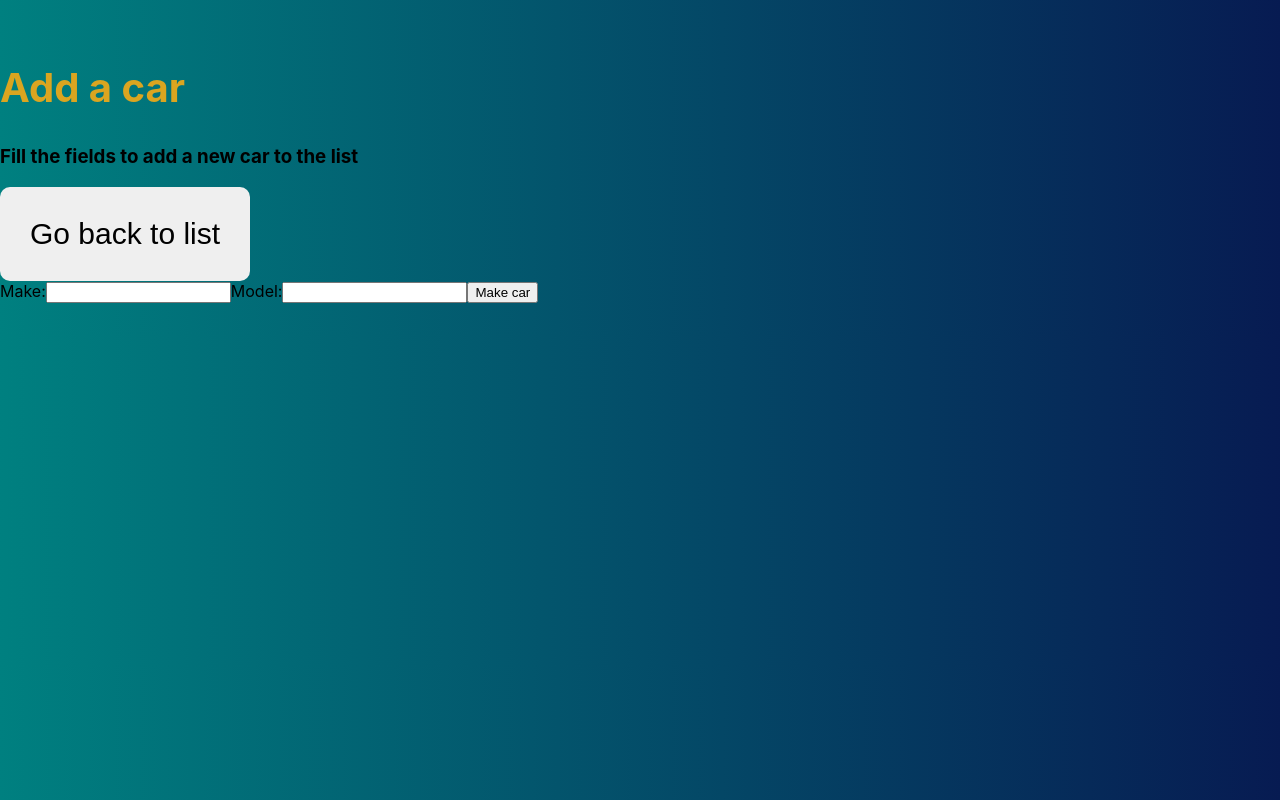
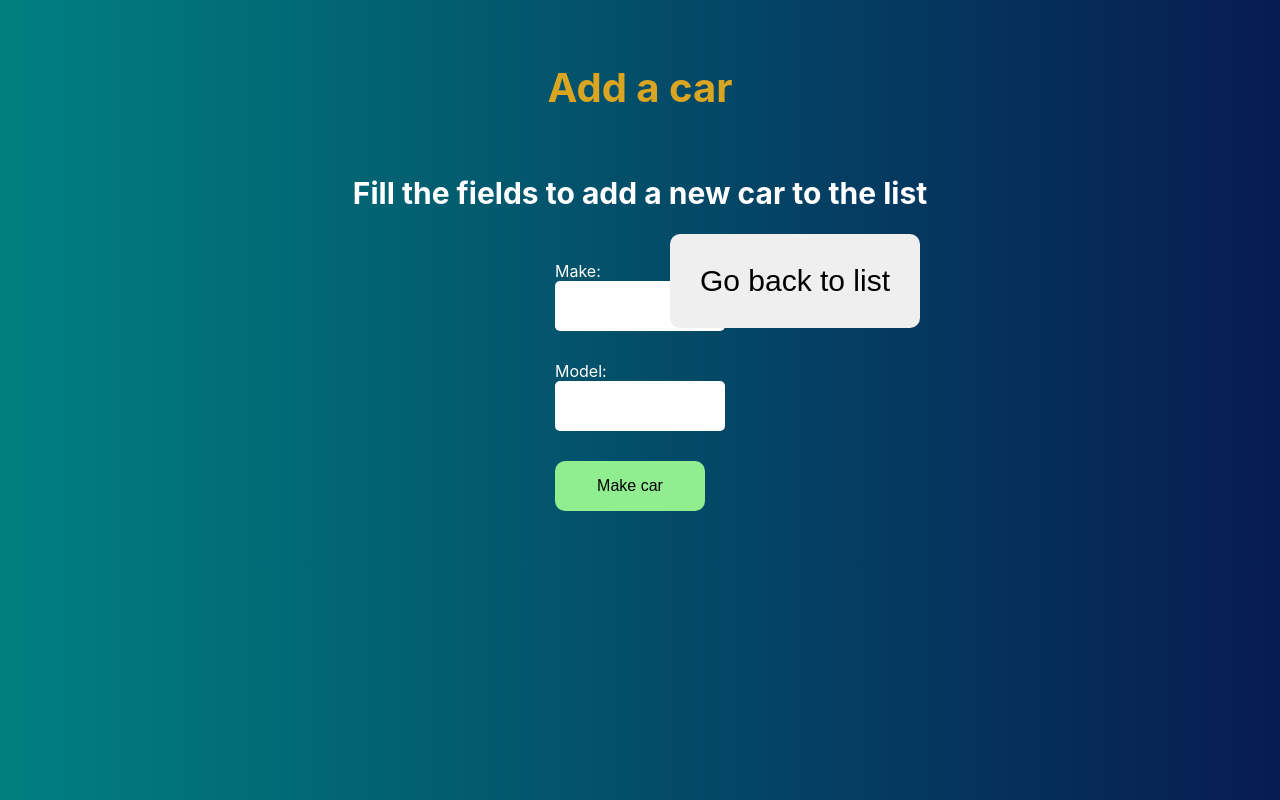
Before and after one commit to neven3/mono-structuring, a React (Create React App) app: page /add in a window 1280 px wide. Built offline with nearby package versions, Linux system fonts and the light colour scheme.

Commit message:
Debug pagination and add search

```diff
--- a/src/Components/AddCardForm/index.jsx
+++ b/src/Components/AddCardForm/index.jsx
@@ -1,6 +1,7 @@
 import React from 'react';
 import { useRootStore } from '../../Context/RootStateContext';
 import makeInputBlank from '../../Common/makeInputBlank';
+import './styles.css';
 
 function AddCardForm() {
     const rootStore = useRootStore();
@@ -19,9 +20,13 @@ function AddCardForm() {
 
     return (
         <div>
-            <form action="" onSubmit={onFormSubmit}>
+            <form
+                className="add-card-form"
+                onSubmit={onFormSubmit}
+            >
                 <label htmlFor="make">Make:</label>
                 <input
+                    className="text-input"
                     type="text"
                     id="make"
                     name="make"
@@ -30,13 +35,14 @@ function AddCardForm() {
 
                 <label htmlFor="model">Model:</label>
                 <input
+                    className="text-input"
                     type="text"
                     id="model"
                     name="model"
                     onChange={(e) => setCarModel(e.target.value)}
                 />
 
-                <button type="submit">Make car</button>
+                <button className="check-app add" type="submit">Make car</button>
             </form>
         </div>
     );
--- /dev/null
+++ b/src/Components/AddCardForm/styles.css
@@ -0,0 +1,15 @@
+.add-card-form {
+    margin: 20px;
+    display: flex;
+    flex-direction: column;
+}
+
+.add-card-form button.add {
+    width: 150px;
+    padding: 1rem;
+    font-size: 1rem;
+}
+
+.add-card-form label {
+    color: white;
+}
--- a/src/Components/Pagination/index.jsx
+++ b/src/Components/Pagination/index.jsx
@@ -5,8 +5,8 @@ import { observer } from 'mobx-react';
 
 function Pagination() {
     const rootStore = useRootStore();
-    console.log(rootStore.cars.length)
-    return(
+
+    return (
         <div>
             {rootStore.pageNumbersArray.map(pageNum => {
                 return <button
--- a/src/Components/Searchfield/index.jsx
+++ b/src/Components/Searchfield/index.jsx
@@ -1,16 +1,21 @@
 import React from 'react';
 import './styles.css';
+import { useRootStore } from '../../Context/RootStateContext';
+// import { observer } from 'mobx-react';
 
-function Searchfield(props) {
+function Searchfield() {
+    const rootStore = useRootStore();
+    const { changeSearchText, searchText } = rootStore;
+
     return (
         <div>
             <h2>Find a car</h2>
             <input
-                className="search"
-                onChange={props.onChange}
+                className="text-input"
+                onChange={changeSearchText}
                 type="search"
                 placeholder="Search"
-                defaultValue={props.searchText}
+                defaultValue={searchText}
             />
         </div>
     );
--- a/src/Components/Searchfield/styles.css
+++ b/src/Components/Searchfield/styles.css
@@ -1,4 +1,4 @@
-.search {
+.text-input {
   -webkit-appearance: none;
   border: none;
   outline: none;
--- a/src/Pages/AddScreen/index.jsx
+++ b/src/Pages/AddScreen/index.jsx
@@ -1,13 +1,14 @@
 import React from 'react';
 import { Link } from 'react-router-dom';
 import AddCardForm from '../../Components/AddCardForm';
+import './styles.css';
 
 function AddScreen() {
     return (
-        <div>
+        <div className="screen add-screen">
             <h2>Add a car</h2>
             <h3>Fill the fields to add a new car to the list</h3>
-            <Link to="/list">
+            <Link className="link" to="/list">
                 <button className="go-back-button">Go back to list</button>
             </Link>
             <AddCardForm />
--- /dev/null
+++ b/src/Pages/AddScreen/styles.css
@@ -0,0 +1,11 @@
+.add-screen {
+    display: flex;
+    justify-content: center;
+    align-items: center;
+    flex-direction: column;
+}
+
+.add-screen .link {
+    position: absolute;
+    right: 300px;
+}
--- a/src/Stores/RootStore.js
+++ b/src/Stores/RootStore.js
@@ -25,6 +25,10 @@ class RootStore {
         }
     }
 
+    changeSearchText = (event) => {
+        this.searchText = event.target.value;
+    };
+
     constructor() {
         this.vehicleMake = new VehicleMake(this);
         this.vehicleModel = new VehicleModel(this);
@@ -48,7 +52,7 @@ class RootStore {
     get pageNumbersArray() {
         const pageNumbers = [];
 
-        for (let i = 1; i <= Math.ceil(this.cars.length / this.cardsPerPage); i++) {
+        for (let i = 1; i <= Math.ceil(this.filteredCars.length / this.cardsPerPage); i++) {
             pageNumbers.push(i);
         }
 
@@ -66,6 +70,7 @@ decorate(RootStore, {
     setCurrentPage: action,
     filteredCars: computed,
     currentCars: computed,
+    changeSearchText: action,
 });
 
 export default RootStore;
```
